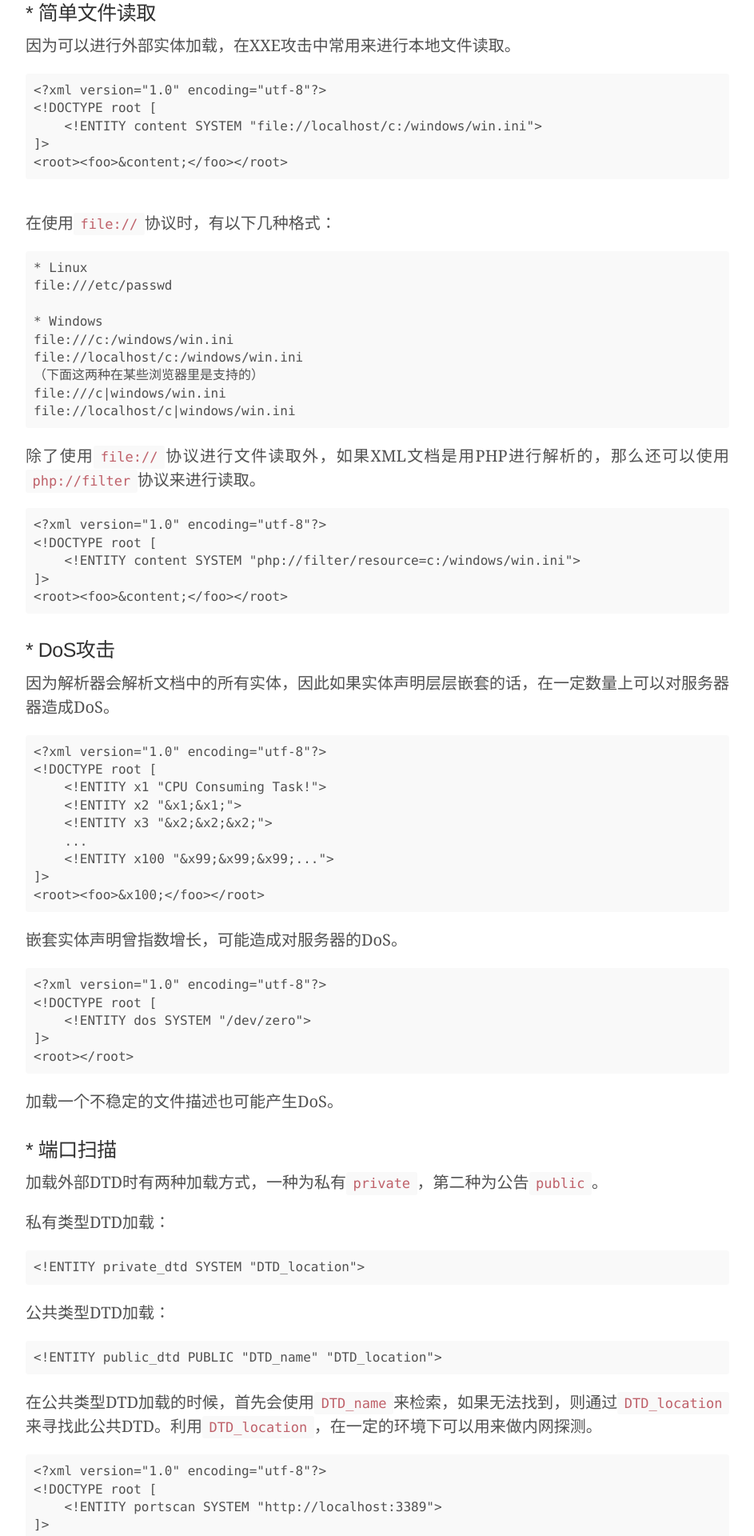
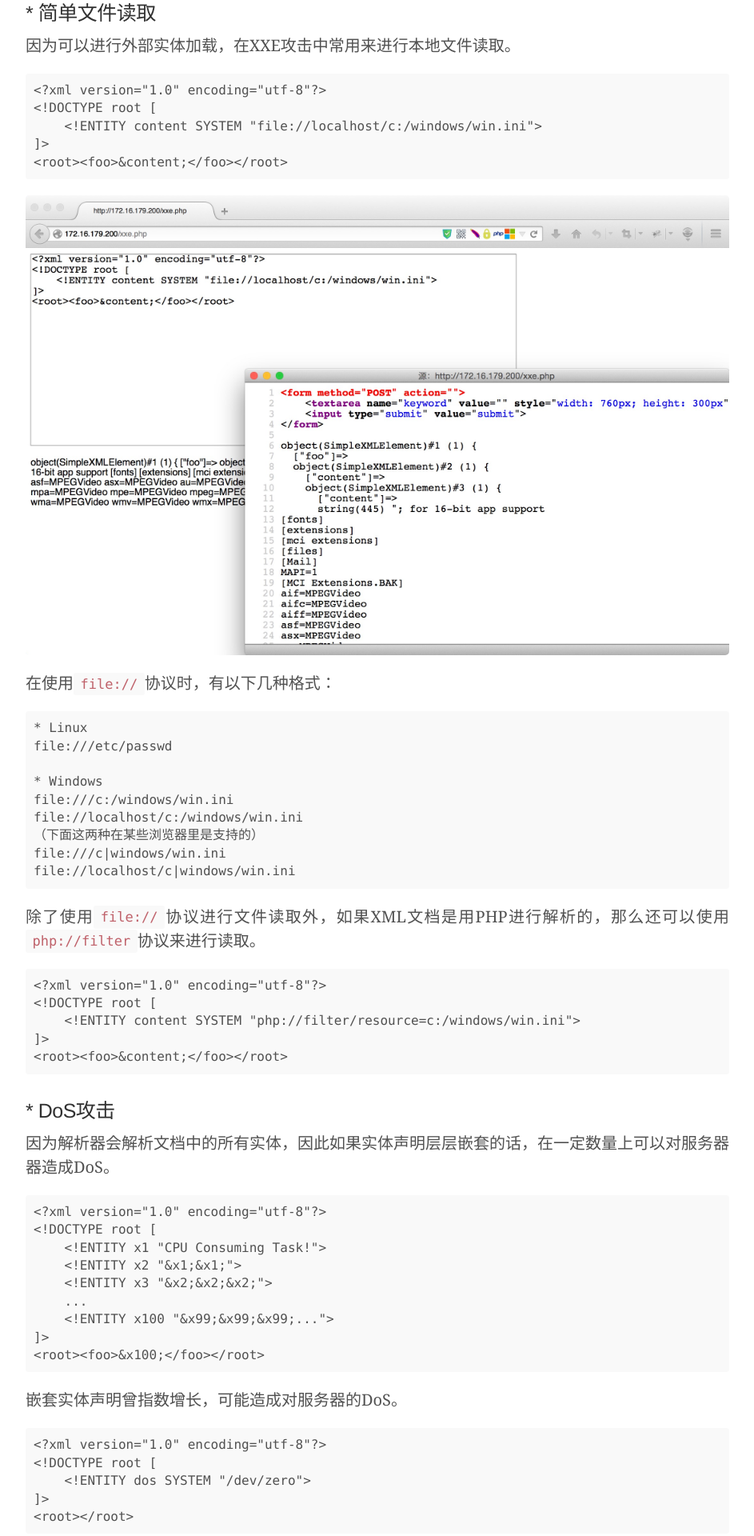
Before and after one commit to huntpig/rickgray.github.io, a Jekyll site: the page built from _posts/2015-06-08-xml-entity-attack-review.md, in a window 1280 px wide. Shown: the part 2144-4064 px from the top of the page at 80% size, without its empty margins (168-1111 px from the left). Built offline with Jekyll 4.4.1, drawn with Linux system fonts in a browser that asks for light colours; nearby versions of some CDN libraries; comment, search, counter and statistics services are not loaded.

Commit message:
Update paper

```diff
--- a/_posts/2015-06-08-xml-entity-attack-review.md
+++ b/_posts/2015-06-08-xml-entity-attack-review.md
@@ -85,7 +85,7 @@
     ]>
     <root><foo>&content;</foo></root>
 
-![]()
+![img]({{ site.url }}/public/img/article/2015-06-08-xml-entity-attack-review/file_read.png)
 
 在使用`file://`协议时，有以下几种格式：
 
```
Also changed, not shown: other parts of _posts/2015-06-08-xml-entity-attack-review.md (+1 -1 lines), public/img/article/2015-06-08-xml-entity-attack-review/file_read.png (added), public/img/article/2015-06-08-xml-entity-attack-review/redirect_file.png (added).
